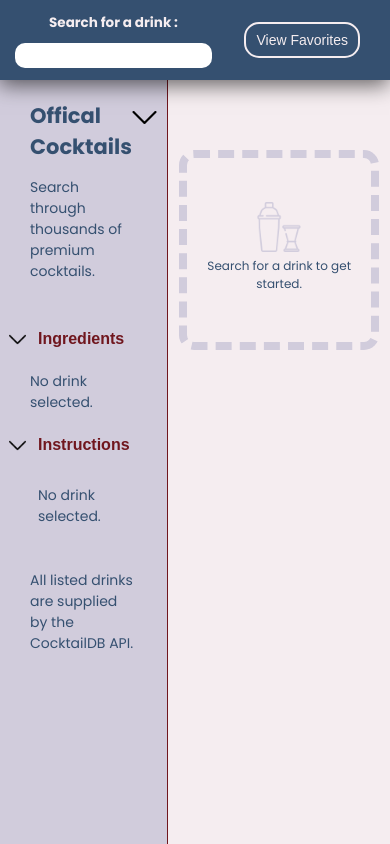
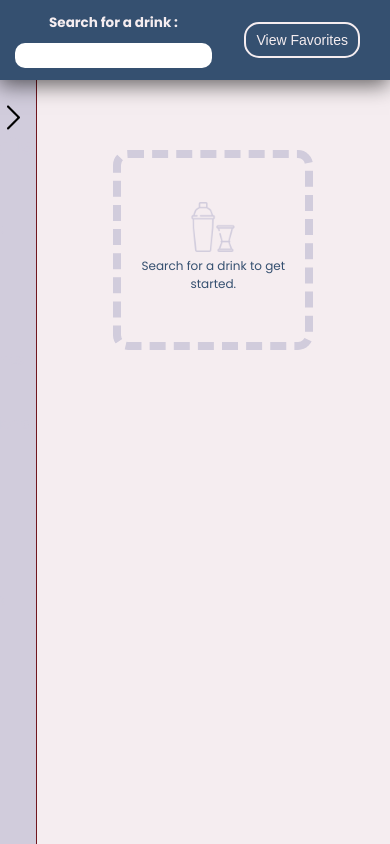
Before and after one commit to Echophase44/cocktail_app, a React (Vite) app in the folder client/: page / in a window 390 px wide. Built offline with nearby package versions, Linux system fonts and the light colour scheme; a web font is replaced by a local one.

Commit message:
Testing a change for mobile.

```diff
--- a/client/src/components/Sidebar.jsx
+++ b/client/src/components/Sidebar.jsx
@@ -5,7 +5,7 @@ import '../styles/sidebarMobile.css'
 
 function Sidebar(props) {
   const { ingredients, instructions, measurements } = props
-  const [ panels, setPanels ]= useState({ingredientsPanel: true, instructionsPanel: true, mobileMenu: true})
+  const [ panels, setPanels ]= useState({ingredientsPanel: false, instructionsPanel: false, mobileMenu: false})
 
 
   const currentIngredients = ingredients.map((element, index) => (
--- a/client/src/styles/display.css
+++ b/client/src/styles/display.css
@@ -38,7 +38,7 @@
   display: flex;
   flex-wrap: wrap;
   justify-content: center;
-  min-height: 80vh;
+  min-height: 95vh;
   gap: 25px;
 }
 
```
